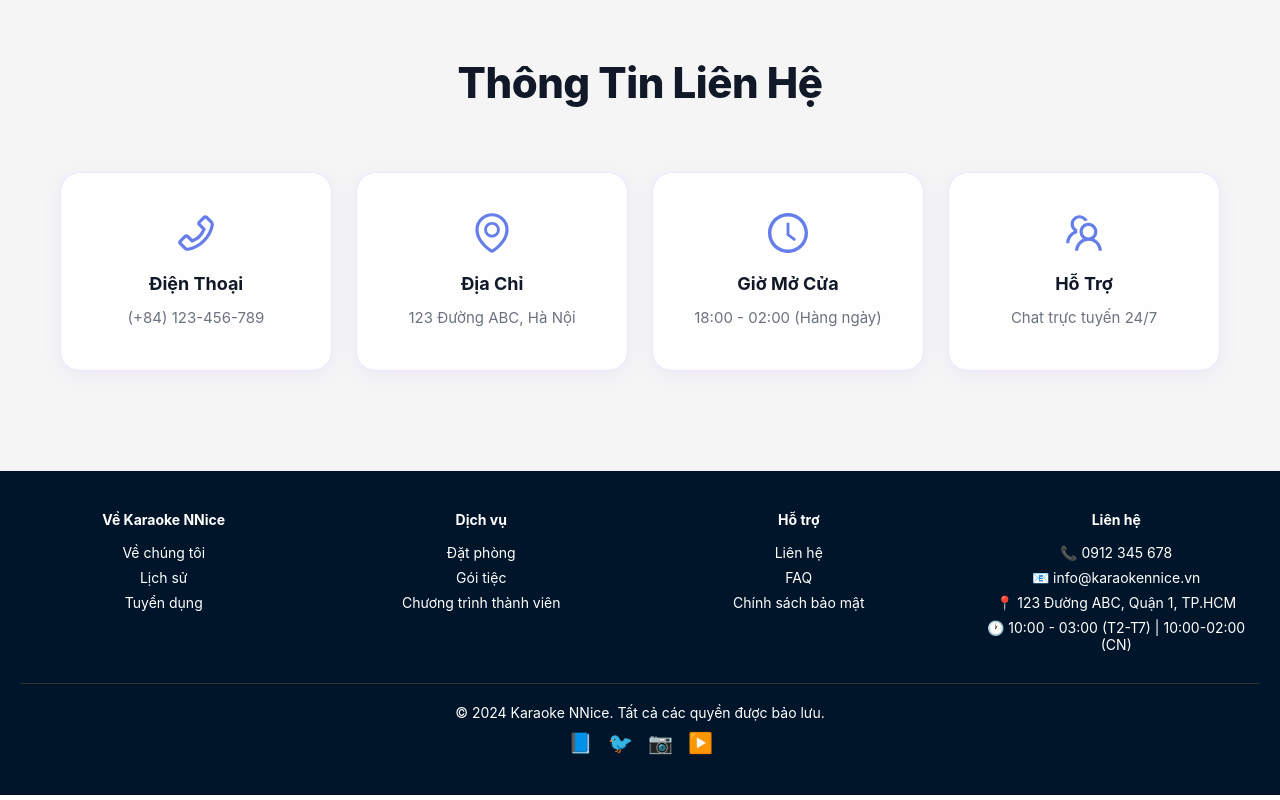
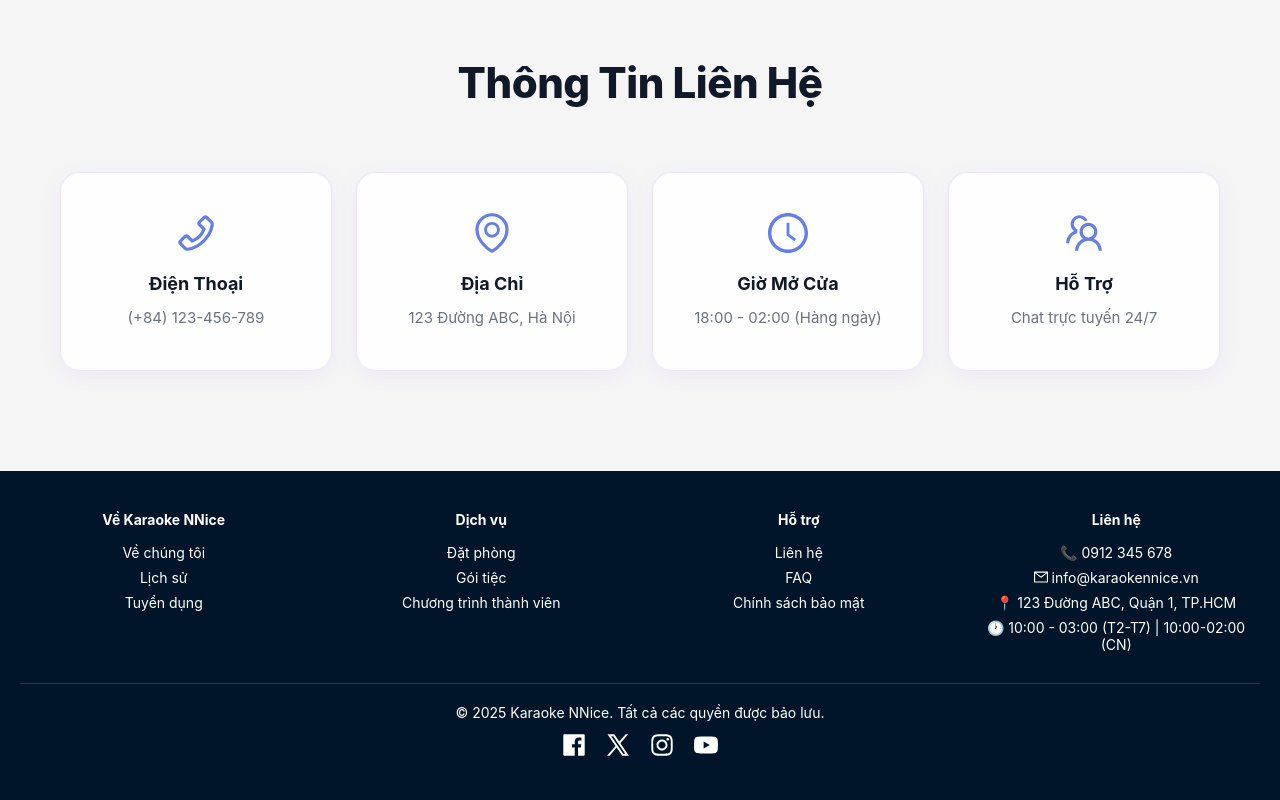
Before and after one commit to ttyan0111/FE_PTTKHDT_KaraokeNNice, a React (Vite) app: page / in a window 1280 px wide. Shown: the part 2251-3051 px from the top of the page. Built offline with nearby package versions, Linux system fonts and the light colour scheme.

Commit message:
update footer icon

```diff
--- a/src/App.tsx
+++ b/src/App.tsx
@@ -11,7 +11,13 @@
 import LoginPage from './components/LoginPage';
 import RegisterPage from './components/RegisterPage';
 import './App.css'
-
+import {
+  FacebookFilled,
+  XOutlined,
+  InstagramOutlined,
+  YoutubeFilled,
+  MailOutlined
+} from '@ant-design/icons';
 const { Footer } = Layout
 
 export const App: React.FC = () => {
@@ -121,7 +127,7 @@
                       <h4 style={{ marginBottom: '16px' }}>Liên hệ</h4>
                       <ul style={{ listStyle: 'none', padding: 0, margin: 0 }}>
                         <li style={{ marginBottom: '8px' }}>📞 0912 345 678</li>
-                        <li style={{ marginBottom: '8px' }}>📧 info@karaokennice.vn</li>
+                        <li style={{ marginBottom: '8px' }}><MailOutlined /> info@karaokennice.vn</li>
                         <li style={{ marginBottom: '8px' }}>📍 123 Đường ABC, Quận 1, TP.HCM</li>
                         <li>🕐 10:00 - 03:00 (T2-T7) | 10:00-02:00 (CN)</li>
                       </ul>
@@ -136,20 +142,20 @@
                     }}
                   >
                     <p style={{ margin: 0, marginBottom: '10px' }}>
-                      © 2024 Karaoke NNice. Tất cả các quyền được bảo lưu.
+                      © 2025 Karaoke NNice. Tất cả các quyền được bảo lưu.
                     </p>
-                    <div style={{ fontSize: '20px' }}>
-                      <a href="#" style={{ color: '#fff', marginRight: '15px', textDecoration: 'none' }}>
-                        📘
+                    <div style={{ fontSize: '24px', display: 'flex', justifyContent: 'center', gap: '20px' }}>
+                      <a href="https://facebook.com" target="_blank" rel="noopener noreferrer" style={{ color: '#fff', transition: 'color 0.3s' }}>
+                        <FacebookFilled />
                       </a>
-                      <a href="#" style={{ color: '#fff', marginRight: '15px', textDecoration: 'none' }}>
-                        🐦
+                      <a href="https://twitter.com" target="_blank" rel="noopener noreferrer" style={{ color: '#fff', transition: 'color 0.3s' }}>
+                        <XOutlined />
                       </a>
-                      <a href="#" style={{ color: '#fff', marginRight: '15px', textDecoration: 'none' }}>
-                        📷
+                      <a href="https://instagram.com" target="_blank" rel="noopener noreferrer" style={{ color: '#fff', transition: 'color 0.3s' }}>
+                        <InstagramOutlined />
                       </a>
-                      <a href="#" style={{ color: '#fff', textDecoration: 'none' }}>
-                        ▶️
+                      <a href="https://youtube.com" target="_blank" rel="noopener noreferrer" style={{ color: '#fff', transition: 'color 0.3s' }}>
+                        <YoutubeFilled />
                       </a>
                     </div>
                   </div>
--- a/src/components/Header.tsx
+++ b/src/components/Header.tsx
@@ -79,7 +79,8 @@
               <UserOutlined className="btn-icon" />
               <span className="btn-text">Admin</span>
             </Button>
-            <Button type="primary" className="signup-btn">
+            <Button type="primary" className="signup-btn"
+              onClick={() => navigate('/register')}>
               <span className="btn-shimmer"></span>
               <span className="btn-text">Đăng Ký</span>
             </Button>
```
